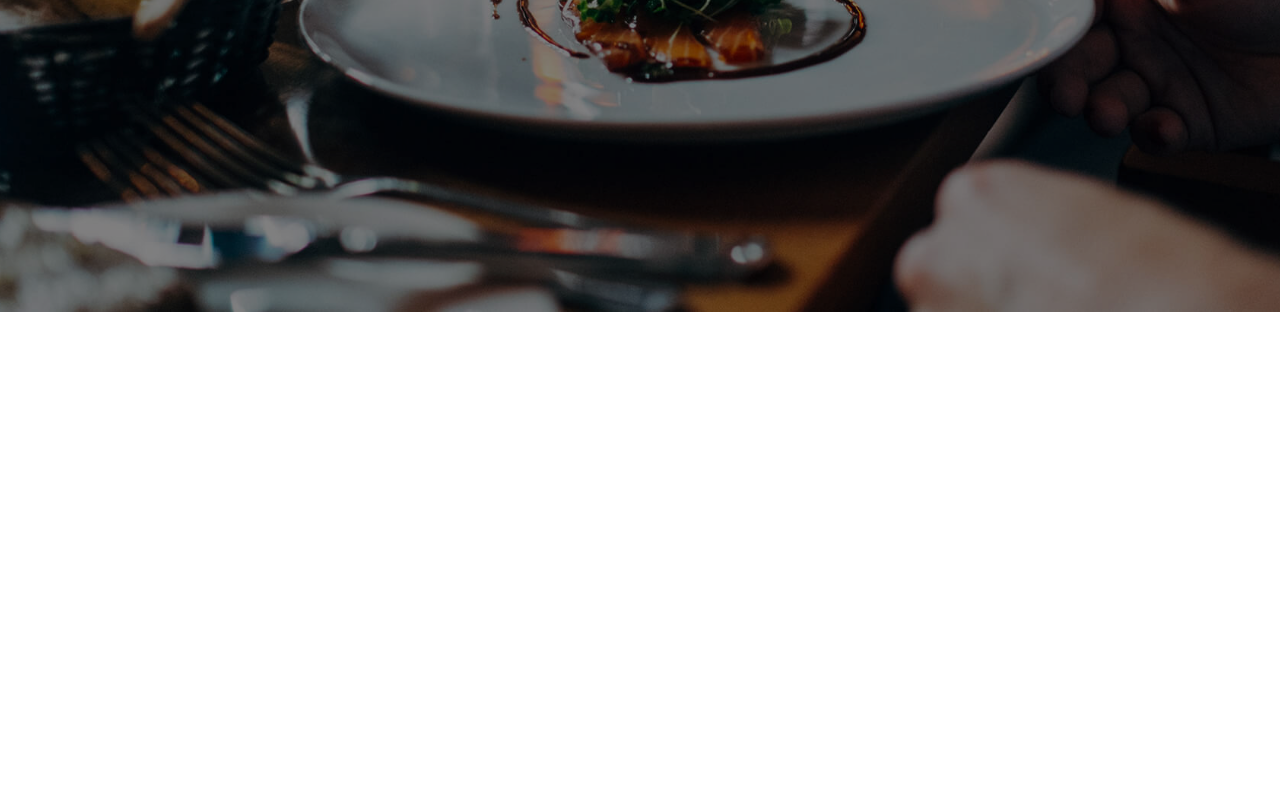
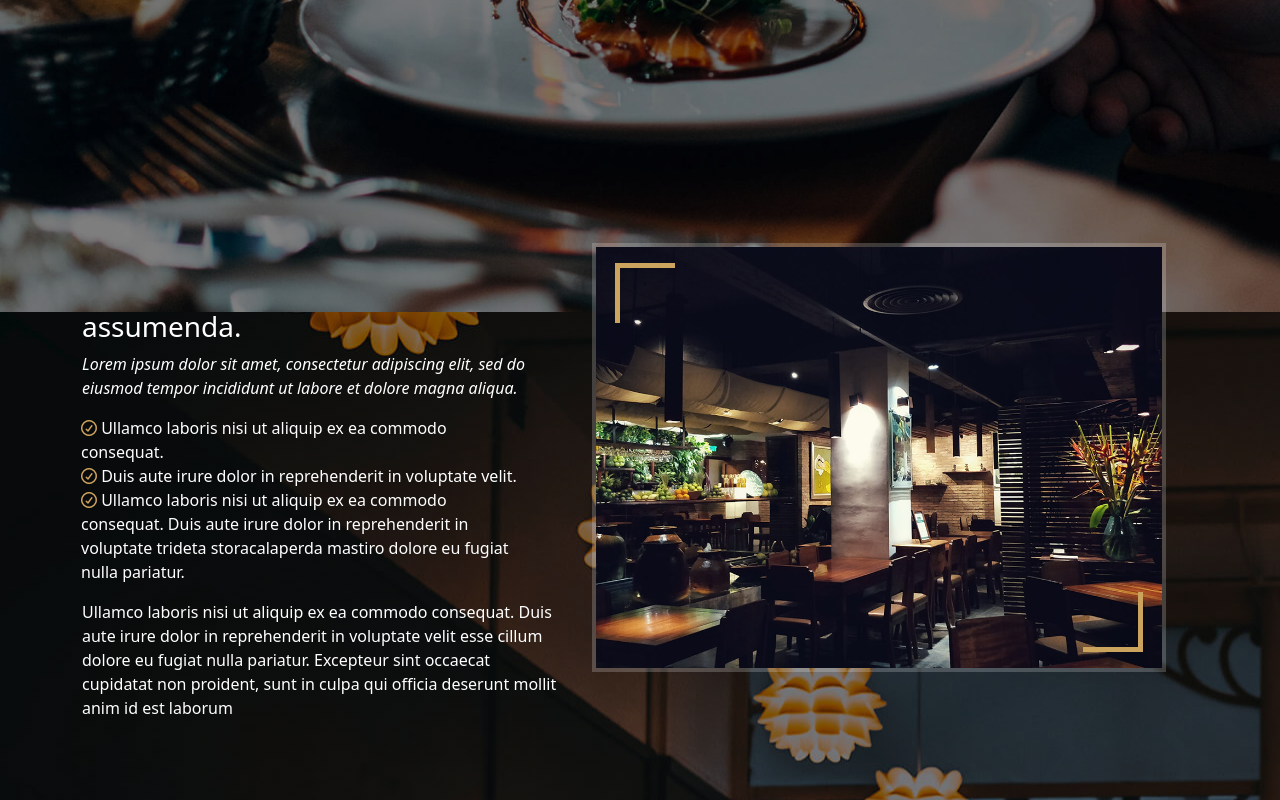
Before and after one commit to KwissyP/projet-dom-Christian-Pandoulas, a website: page index.html in a window 1280 px wide. Shown: the part 488-1288 px from the top of the page. Before the commit the page ends 800 px from the top, so only its background shows below. Drawn offline with nearby package versions, Linux system fonts and the light colour scheme.

Commit message:
Sec 2 done

```diff
--- a/index.html
+++ b/index.html
@@ -69,8 +69,32 @@
     </header>
 
     <section id="about">
-        <div class="container">
-            <p>sfoieoifezfz</p>
+        <div class="container" style="display: flex">
+            <div id="leftAbout">
+                <h3>Voluptatem dignissimos provident quasi corporis voluptates sit assumenda.</h3>
+                <p><i>Lorem ipsum dolor sit amet, consectetur adipiscing elit, sed do eiusmod tempor incididunt ut
+                        labore et dolore magna aliqua.</i></p>
+                <ul>
+                    <li style ="list-style: none;"><i class="fa-regular fa-circle-check"></i> Ullamco laboris nisi ut aliquip ex ea commodo consequat.</li>
+                    <li style ="list-style: none;"><i class="fa-regular fa-circle-check"></i> Duis aute irure dolor in reprehenderit in voluptate velit.
+                    </li>
+                    <li style ="list-style: none;"><i class="fa-regular fa-circle-check"></i> Ullamco laboris nisi ut aliquip ex ea commodo consequat. Duis
+                        aute irure dolor in reprehenderit in voluptate trideta storacalaperda mastiro dolore eu fugiat
+                        nulla pariatur.</li>
+                </ul>
+                <p>
+                    Ullamco laboris nisi ut aliquip ex ea commodo consequat. Duis aute irure dolor in reprehenderit in
+                    voluptate
+                    velit esse cillum dolore eu fugiat nulla pariatur. Excepteur sint occaecat cupidatat non proident,
+                    sunt in
+                    culpa qui officia deserunt mollit anim id est laborum
+                </p>
+            </div>
+            <div id="rightAbout">
+                <div id="imgAbout">
+                <img src="./public/img/about.jpg" alt="About">
+                </div>
+            </div>
         </div>
     </section>
 
--- a/src/sass/modules/_about.scss
+++ b/src/sass/modules/_about.scss
@@ -1,4 +1,74 @@
 #about {
-    background-image: url('../../../public/img/about-bg.jpg');
+    background-image: linear-gradient(to right, rgba(0, 0, 0, 0.5), rgba(0, 0, 0, 0.5)), url('../../../public/img/about-bg.jpg');
     color: white;
+    padding-top: 5%;
+    padding-bottom: 5%;
 }
+
+#leftAbout {
+    width: 70%;
+}
+
+#leftAbout li {
+    position: relative;
+    left: -33px;
+}
+
+#leftAbout .fa-circle-check {
+    color: $orangeux;
+}
+
+#imgAbout {
+    transition: all 0.5s ease 0s;
+    position: relative;
+}
+
+#rightAbout img{
+    margin-left: 5%;
+    width: 90%;
+    object-fit: cover;
+    border-width: 4px;
+    border-style: solid;
+    border-color: rgba(255, 255, 255, 0.2);
+    position: relative;
+}
+
+#imgAbout:hover {
+    transform: scale(1.03);
+}
+
+#imgAbout::before{
+    position: absolute;
+    left: 55px;
+    top: 20px;
+    width: 60px;
+    height: 60px;
+    z-index: 1;
+    content: "";
+    border-left: 5px solid rgb(205, 164, 94);
+    border-top: 5px solid rgb(205, 164, 94);
+    transition: all 0.5s ease 0s;
+}
+
+#imgAbout::after {
+    position: absolute;
+    right: 55px;
+    bottom: 20px;
+    width: 60px;
+    height: 60px;
+    z-index: 2;
+    content: "";
+    border-right: 5px solid rgb(205, 164, 94);
+    border-bottom: 5px solid rgb(205, 164, 94);
+    transition: all 0.5s ease 0s;
+}
+
+#imgAbout:hover::after {
+    right: 45px;
+    bottom: 10px;
+}
+
+#imgAbout:hover::before {
+    left: 45px;
+    top: 10px;
+}
```
Also changed, not shown: public/css/style.css, 1 other file.
